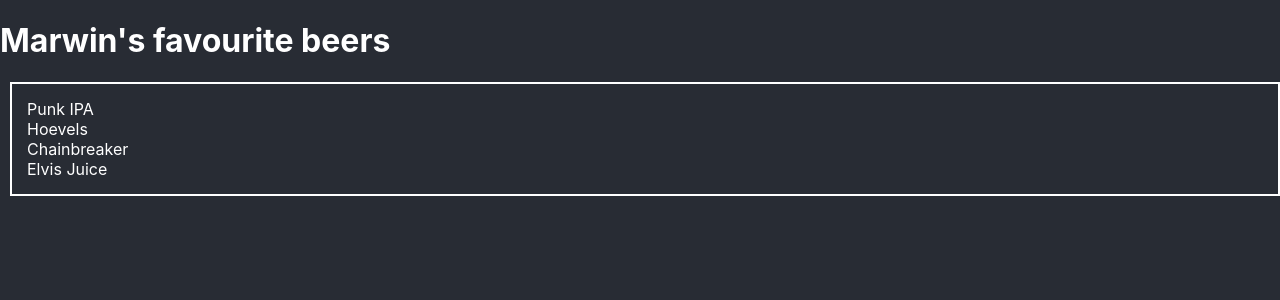
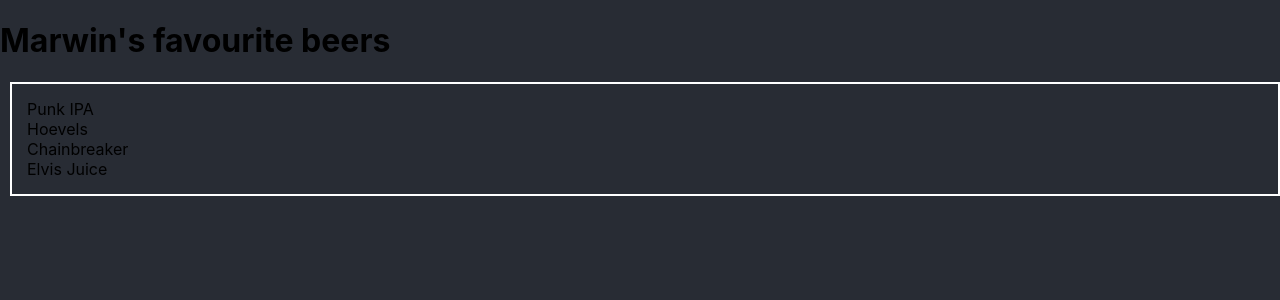
Before and after one commit to marwinburesch/react-intro, a React (Create React App) app: page / in a window 1280 px wide. Shown: the top 300 px of the page. Built offline with nearby package versions, Linux system fonts and the light colour scheme.

Commit message:
Move App css to separate file

```diff
--- /dev/null
+++ b/src/App.css
@@ -0,0 +1,6 @@
+.App {
+  height: 100vh;
+  color: white;
+  display: flex;
+  flex-flow: column nowrap;
+}
--- a/src/index.css
+++ b/src/index.css
@@ -13,7 +13,3 @@
   font-family: source-code-pro, Menlo, Monaco, Consolas, "Courier New",
     monospace;
 }
-
-.App {
-  color: white;
-}
```
